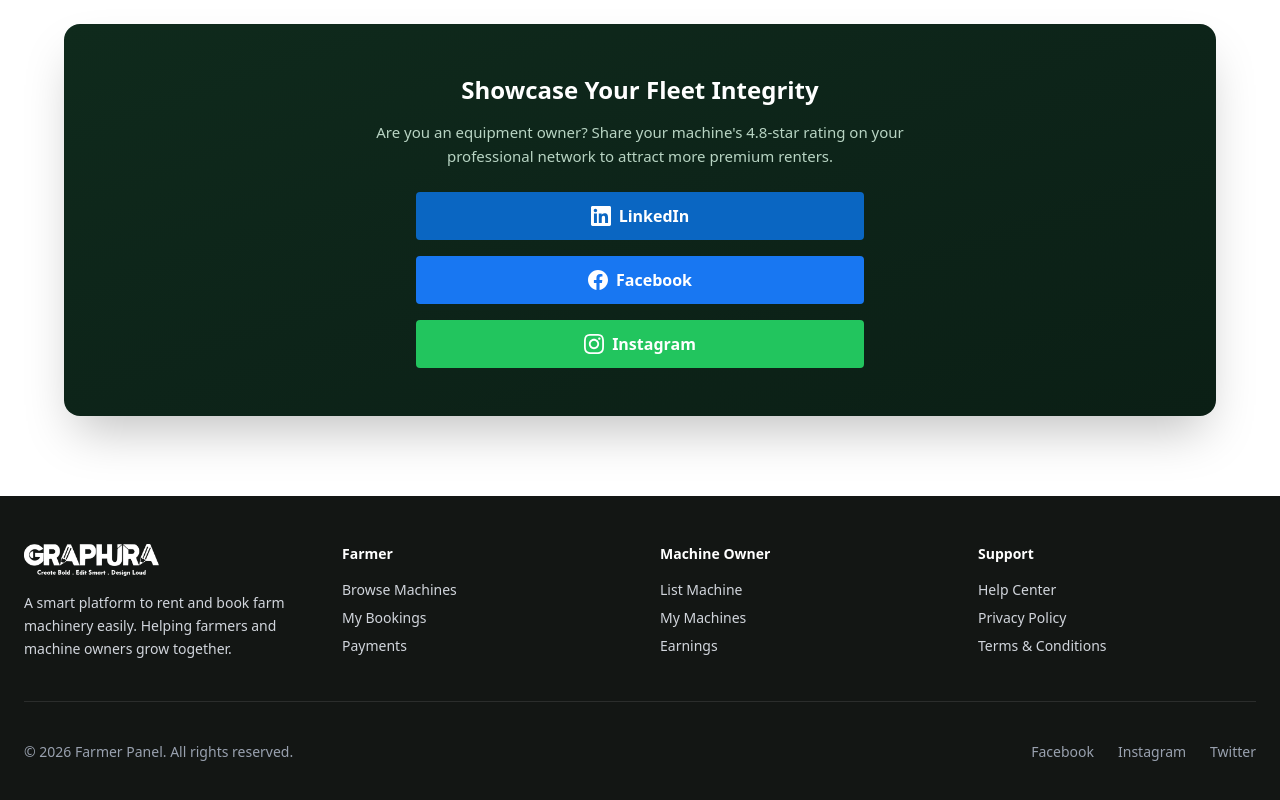
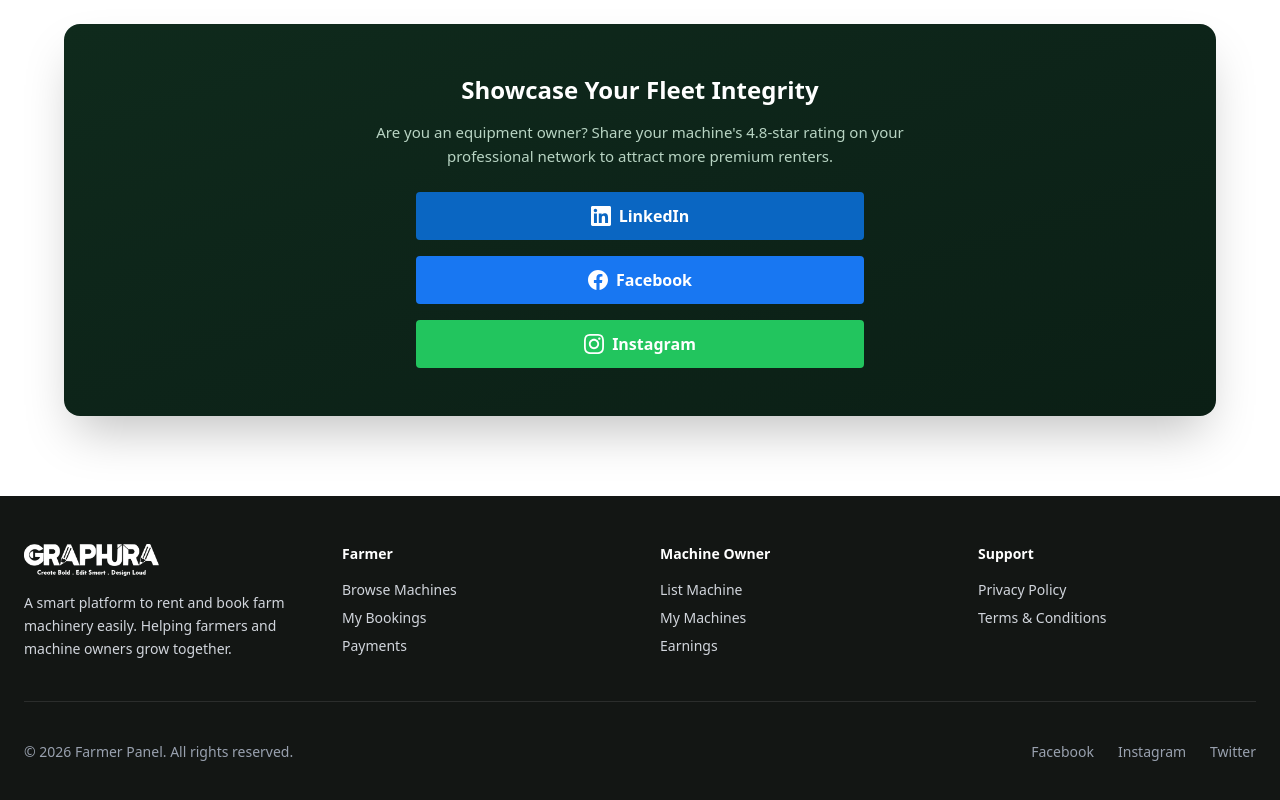
Before and after one commit to graphuraprojects/farming, a React (Vite) app in the folder frontend/: page /rent-review in a window 1280 px wide. Shown: the part 1427-2227 px from the top of the page. Built offline with nearby package versions, Linux system fonts and the light colour scheme.

Commit message:
added scroltotop

```diff
--- a/frontend/src/App.jsx
+++ b/frontend/src/App.jsx
@@ -1,3 +1,4 @@
+import ScrollToTop from "./components/ScrollToTop.jsx"
 import { BrowserRouter, Routes, Route } from "react-router-dom";
 
 import FarmerLayout from "./layouts/FarmerLayout";
@@ -32,6 +33,7 @@ import WithdrwalSuccess from "./Pages/Withdrawal/WithdrawalSuccess.jsx"
 function App() {
   return (
     <BrowserRouter>
+      <ScrollToTop/>
       <Routes>
         {/* AUTH */}
         <Route path="/register" element={<Register />} />
@@ -57,7 +59,7 @@ function App() {
           <Route path="/about-us" element={<AboutUs />} />
           <Route path="/profile" element={<Profile />} />
           <Route path="/owner-dashboard" element={<OwnerDashboard />} />
-          <Route path="/about-us" element={<AboutUs />} />
+          {/* <Route path="/about-us" element={<AboutUs />} /> */}
           <Route path="/withdrawl" element={<WithdrwaEarnings />} />
           <Route path="/withdrawl-success" element={<WithdrwalSuccess />} />
         </Route>
--- a/frontend/src/components/farmer/FarmerFooter.jsx
+++ b/frontend/src/components/farmer/FarmerFooter.jsx
@@ -60,9 +60,6 @@ const FarmerFooter = () => {
             </h4>
             <ul className="space-y-2 text-sm text-gray-300">
               <li className="hover:text-[#4e8d67] cursor-pointer transition">
-                Help Center
-              </li>
-              <li className="hover:text-[#4e8d67] cursor-pointer transition">
                 Privacy Policy
               </li>
               <li className="hover:text-[#4e8d67] cursor-pointer transition">
```
